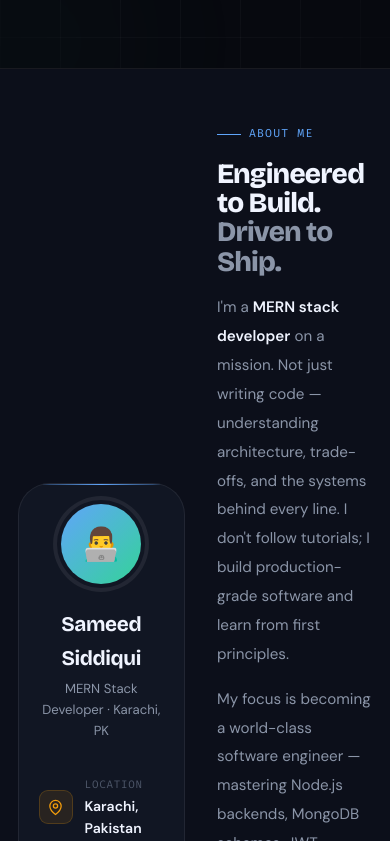
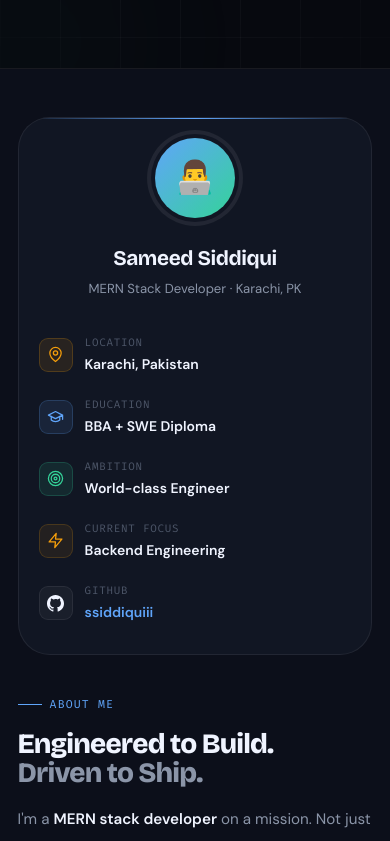
Before and after one commit to ssiddiquiii/sameed-portfolio, a React (Vite) app: page / in a window 390 px wide. Shown: the part 803-1644 px from the top of the page. Built offline with nearby package versions, Linux system fonts and the light colour scheme.

Commit message:
grid value change for responsiveness

```diff
--- a/src/index.css
+++ b/src/index.css
@@ -729,7 +729,7 @@ section    { overflow-x: hidden; }
 @media (max-width: 768px) {
   .about-grid,
   .contact-grid,
-  .process-wrap { grid-template-columns: 1fr; }
+  .process-wrap { grid-template-columns: 1fr !important; }
 }
 
 @media (max-width: 600px) {
```
